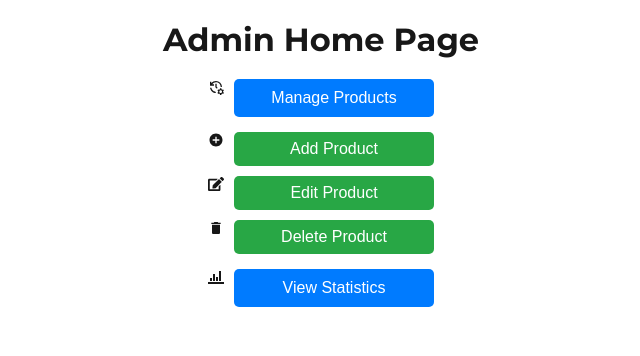
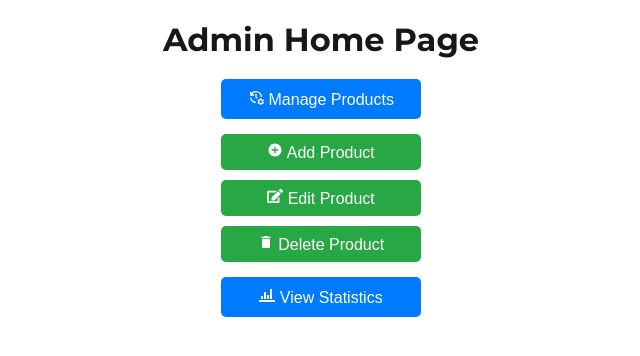
Before and after one commit to ShehzainHassan/Furniro-Front-End, a Next.js app: page /adminHome in a window 1280 px wide. Both pictures are taken after a click on the button "Manage Products". Shown: the top 356 px of the page, without its empty margins (319-959 px from the left). Built offline with nearby package versions, Linux system fonts and the light colour scheme.

Commit message:
Fixed UI error

```diff
--- a/app/adminHome/adminDashboard.module.css
+++ b/app/adminHome/adminDashboard.module.css
@@ -67,8 +67,3 @@
 .dropdown {
   opacity: 1;
 }
-
-.subBtnContainer {
-  display: flex;
-  gap: 10px;
-}
--- a/app/adminHome/page.tsx
+++ b/app/adminHome/page.tsx
@@ -30,47 +30,33 @@ const AdminDashboard = () => {
     <div className={classes.dashboardContainer}>
       <h1 className={classes.title}>Admin Home Page</h1>
       <div className={classes.buttonsContainer}>
-        <div className={classes.subBtnContainer}>
-          <MdManageHistory />
         <button className={classes.button} onClick={toggleDropdown}>
-            Manage Products
+          <MdManageHistory /> Manage Products
         </button>
-        </div>
         {isDropdownVisible && (
           <div className={classes.dropdown}>
-            <div className={classes.subBtnContainer}>
-              <IoMdAddCircle />
             <button
               onClick={handleAddProduct}
               className={classes.dropdownButton}>
-                Add Product
+              <IoMdAddCircle /> Add Product
             </button>
-            </div>
-            <div className={classes.subBtnContainer}>
-              <FaEdit />
             <button
               onClick={handleEditProduct}
               className={classes.dropdownButton}>
-                Edit Product
+              <FaEdit /> Edit Product
             </button>
-            </div>
 
-            <div className={classes.subBtnContainer}>
-              <MdDelete />
             <button
               onClick={handleDeleteProduct}
               className={classes.dropdownButton}>
-                Delete Product
+              <MdDelete /> Delete Product
             </button>
           </div>
-          </div>
         )}
-        <div className={classes.subBtnContainer}>
-          <ImStatsBars />
+
         <button onClick={handleViewStatistics} className={classes.button}>
-            View Statistics
+          <ImStatsBars /> View Statistics
         </button>
-        </div>
       </div>
     </div>
   );
```
Lines whose indentation alone changed are shown as unchanged.
